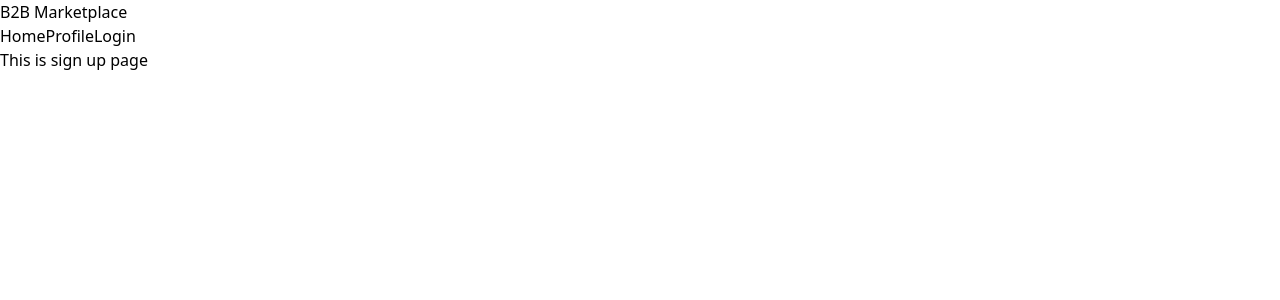
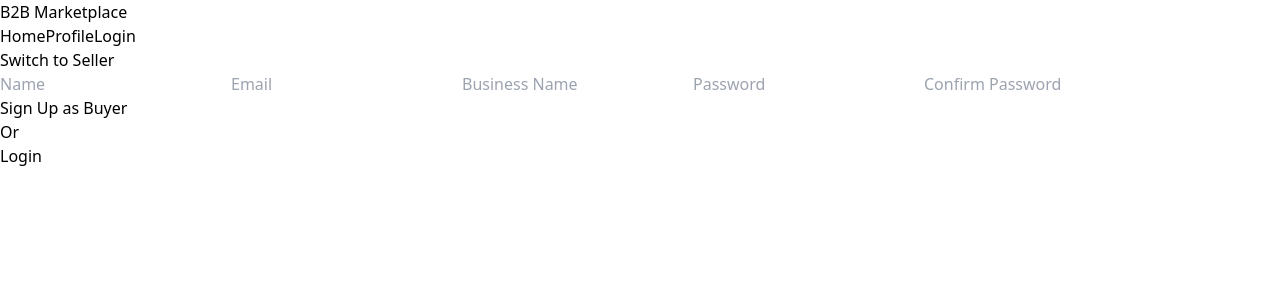
Before and after one commit to tabsheermk/b2b-frontend, a React (Vite) app: page /sign-up in a window 1280 px wide. Shown: the top 300 px of the page. Built offline with nearby package versions, Linux system fonts and the light colour scheme.

Commit message:
sign up & sign in page skeletons created

```diff
--- a/eslint.config.js
+++ b/eslint.config.js
@@ -4,8 +4,6 @@ import react from 'eslint-plugin-react'
 import reactHooks from 'eslint-plugin-react-hooks'
 import reactRefresh from 'eslint-plugin-react-refresh'
 
-// Load .env variables
-dotenv.config();
 
 export default [
   { ignores: ['dist'] },
--- a/src/components/Header.jsx
+++ b/src/components/Header.jsx
@@ -5,8 +5,7 @@ import { server } from "../main";
 import axios from "axios";
 
 function Header() {
-    const { isSeller, isAuthenticated, setIsAuthenticated, loading, setLoading } =
-    useContext(Context);
+    const { isSeller, isAuthenticated, setIsAuthenticated, loading, setLoading } = useContext(Context);
 
     const user = isSeller ? "sellers" : "buyers";
 
--- a/src/pages/Sign-in.jsx
+++ b/src/pages/Sign-in.jsx
@@ -1,11 +1,91 @@
-import React from 'react';
+import axios from "axios";
+import React, { useContext, useState } from "react";
+import { Link, Navigate } from "react-router-dom";
+import { Context, server } from "../main";
 
 function SignIn() {
+
+  const [formData, setFormData] = useState({
+    email: '',
+    password: '',
+  });
+
+  const handleInputChange = (e) => {
+    setFormData({
+      ...formData,
+      [e.target.name]: e.target.value,
+    });
+  };
+
+  const handleSwitch = () => {
+    setIsSeller(!isSeller); // Toggle between buyer and seller
+  };
+
+
+  const { isSeller, setIsSeller, isAuthenticated, setIsAuthenticated, loading, setLoading } = useContext(Context);
+
+  const user = isSeller ? "sellers" : "buyers";
+
+  const handleSubmit = async (e) => {
+    setLoading(true);
+    e.preventDefault();
+    try {
+      const { data } = await axios.post(
+        `${server}/${user}/signin`,
+        {
+          email,
+          password,
+        },
+        {
+          headers: {
+            "Content-Type": "application/json",
+          },
+          withCredentials: true,
+        }
+      );
+
+      setIsAuthenticated(true);
+      setLoading(false);
+    } catch (error) {
+      setIsAuthenticated(false);
+      setLoading(false);
+    }
+  };
+
+  if (isAuthenticated) return <Navigate to="/" />;
+
   return (
-    <div>
-      This is sign in page
+    <div className="">
+      <div className="">
+        <button onClick={handleSwitch}>
+          {isSeller ? 'Switch to Buyer' : 'Switch to Seller'}
+        </button>
+      </div>
+      <section>
+        <form onSubmit={handleSubmit}>
+          <input
+            type="email"
+            value={formData.email}
+            onChange={handleInputChange}
+            placeholder="Email"
+            required
+          />
+          <input
+            type="password"
+            value={formData.password}
+            onChange={handleInputChange}
+            placeholder="Password"
+            required
+          />
+          <button disabled={loading} type="submit">
+              {isSeller ? 'Sign In as Seller' : 'Sign In as Buyer'}
+          </button>
+          <h4>Or</h4>
+          <Link to="/sign-up">Sign Up</Link>
+        </form>
+      </section>
     </div>
-  )
+  );
 }
 
 export default SignIn;
--- a/src/pages/Sign-up.jsx
+++ b/src/pages/Sign-up.jsx
@@ -1,11 +1,117 @@
-import React from 'react';
+import axios from "axios";
+import React, { useContext, useState } from "react";
+import { Link, Navigate } from "react-router-dom";
+import { Context, server } from "../main";
 
 function SignUp() {
+
+  const [formData, setFormData] = useState({
+    name: '',
+    business_name: '',
+    email: '',
+    password: '',
+    confirmPassword: '',
+  });
+
+  const handleInputChange = (e) => {
+    setFormData({
+      ...formData,
+      [e.target.name]: e.target.value,
+    });
+  };
+
+  const handleSwitch = () => {
+    setIsSeller(!isSeller); // Toggle between buyer and seller
+  };
+
+
+  const { isSeller, setIsSeller, isAuthenticated, setIsAuthenticated, loading, setLoading } = useContext(Context);
+
+  const user = isSeller ? "sellers" : "buyers";
+
+  const handleSubmit = async (e) => {
+    setLoading(true);
+    e.preventDefault();
+    try {
+      const { data } = await axios.post(
+        `${server}/${user}/signup`,
+        {
+          name,
+          email,
+          password,
+          business_name
+        },
+        {
+          headers: {
+            "Content-Type": "application/json",
+          },
+          withCredentials: true,
+        }
+      );
+
+      setIsAuthenticated(true);
+      setLoading(false);
+    } catch (error) {
+      setIsAuthenticated(false);
+      setLoading(false);
+    }
+  };
+
+  if (isAuthenticated) return <Navigate to="/" />;
+
   return (
-    <div>
-      This is sign up page
+    <div className="">
+      <div className="">
+        <button onClick={handleSwitch}>
+          {isSeller ? 'Switch to Buyer' : 'Switch to Seller'}
+        </button>
+      </div>
+      <section>
+        <form onSubmit={handleSubmit}>
+          <input
+            type="text"
+            value={formData.name}
+            onChange={handleInputChange}
+            placeholder="Name"
+            required
+          />
+          <input
+            type="email"
+            value={formData.email}
+            onChange={handleInputChange}
+            placeholder="Email"
+            required
+          />
+          <input
+            type="text"
+            value={formData.business_name}
+            onChange={handleInputChange}
+            placeholder="Business Name"
+            required
+          />
+          <input
+            type="password"
+            value={formData.password}
+            onChange={handleInputChange}
+            placeholder="Password"
+            required
+          />
+          <input
+            type="password"
+            value={formData.confirmPassword}
+            onChange={handleInputChange}
+            placeholder="Confirm Password"
+            required
+          />
+          <button disabled={loading} type="submit">
+              {isSeller ? 'Sign Up as Seller' : 'Sign Up as Buyer'}
+          </button>
+          <h4>Or</h4>
+          <Link to="/sign-in">Login</Link>
+        </form>
+      </section>
     </div>
-  )
+  );
 }
 
 export default SignUp;
```
